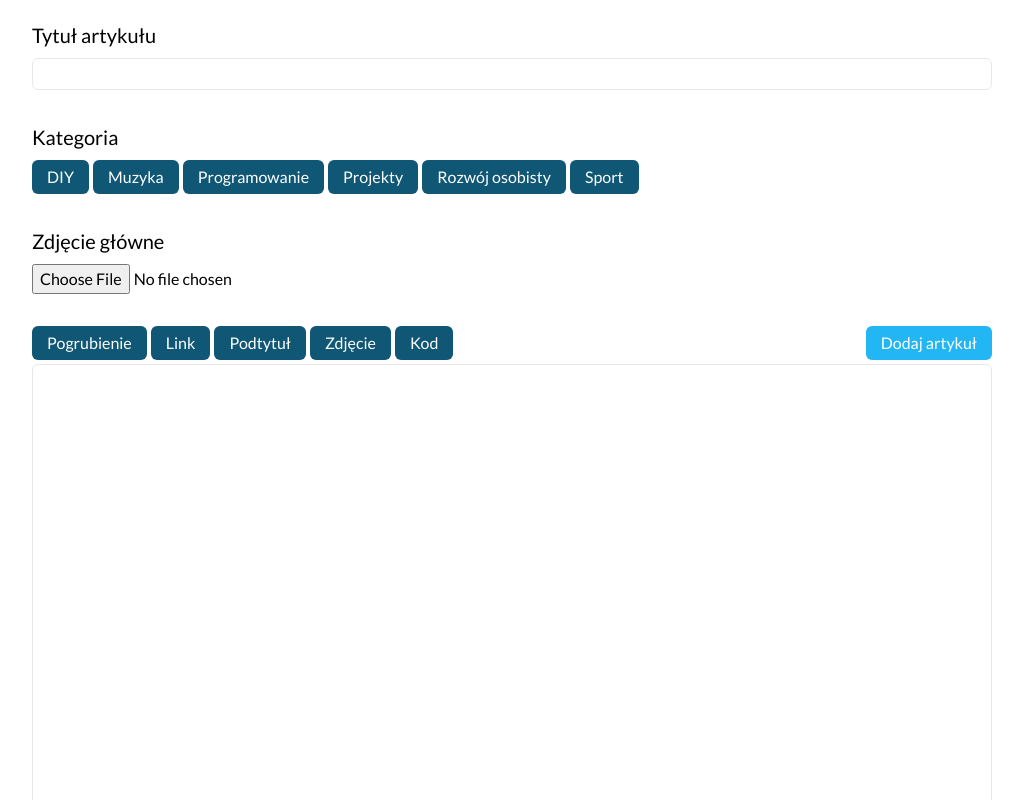
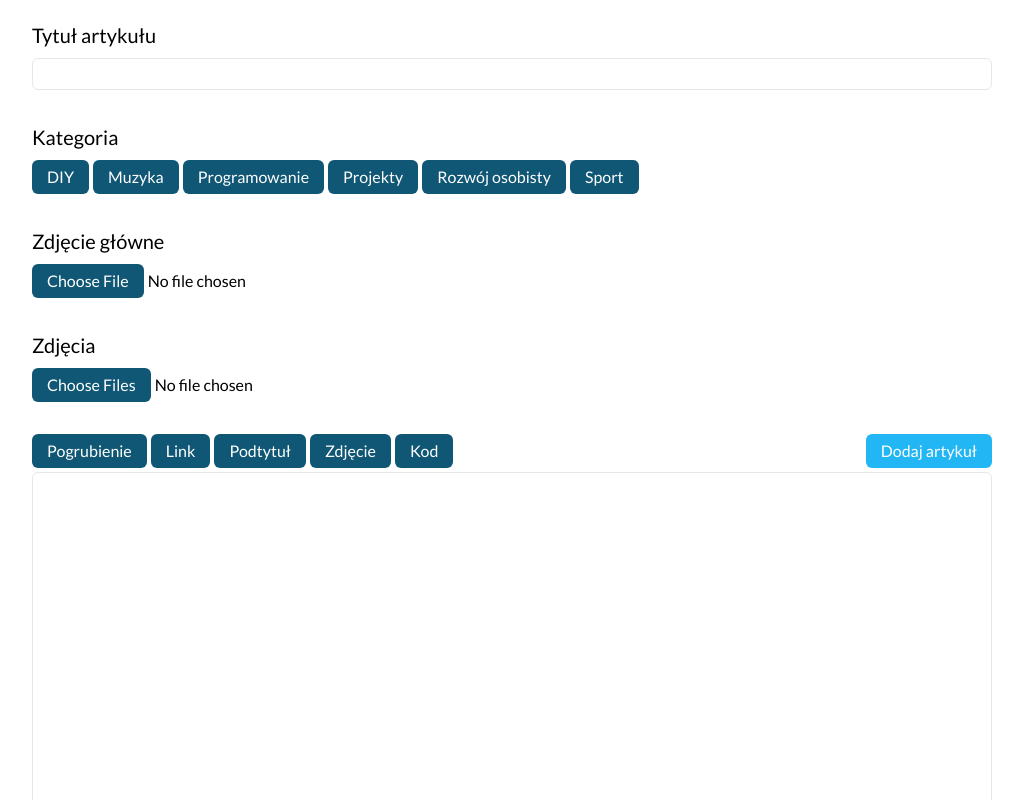
Before and after one commit to rybakpawel/Blog, a Next.js app: page /admin/addArticle in a window 1280 px wide. Shown: the top 800 px of the page, without its empty margins (128-1151 px from the left). Built offline with nearby package versions, Linux system fonts and the light colour scheme.

Commit message:
Create adding other images to article

```diff
--- a/app/(admin)/admin/addArticle/page.jsx
+++ b/app/(admin)/admin/addArticle/page.jsx
@@ -1,16 +1,18 @@
 "use client";
 
 import { useState, useRef } from "react";
+import { useRouter } from 'next/navigation';
 
 export default function AddArticlePage() {
     const [articleForm, setArticleForm] = useState({
         title: "",
         mainImage: null,
+        images: [],
         content: "",
         authorId: "64627cba4d5c4755ddf3bbc4", // do obsłużenia jak będzie system logowania
         category: "",
     });
-
+    const router = useRouter()
     const textareaRef = useRef();
 
     const handleAddMarkdownText = (
@@ -52,7 +54,11 @@ export default function AddArticlePage() {
         const formData = new FormData();
 
         for (const value in articleForm) {
-          formData.append(value, articleForm[value]);
+          if (value !== 'images') formData.append(value, articleForm[value]);
+        }
+
+        for (let i = 0; i < articleForm.images.length; i++) {
+          formData.append('images', articleForm.images[i]);
       }
 
         const fetchedResponse = await fetch(
@@ -67,14 +73,18 @@ export default function AddArticlePage() {
         );
 
         const res = await fetchedResponse.json();
-        console.log(res)
 
+        if(res.error) {
           setArticleForm({
             title: "",
             mainImage: null,
+            images: [],
             content: "",
             category: "",
           });
+        } else {
+          router.push('/admin')
+        }
       };
 
     return (
@@ -203,13 +213,37 @@ export default function AddArticlePage() {
           </div>
           <div className="flex flex-col gap-2">
             <label className="text-lg">Zdjęcie główne</label>
-            <input id="image"
+            <input id="mainImage"
               type="file"
-              name="image"
+              name="mainImage"
+              className="file:border-none file:cursor-pointer file:rounded-md file:bg-primary file:px-[15px] file:py-[5px] file:text-white file:transition file:duration-200 file:hover:opacity-75"
               onChange={(e) => setArticleForm({
                 ...articleForm,
                 mainImage: e.target.files[0]
               })}/>
+          </div>
+          <div className="flex flex-col gap-2">
+            <label className="text-lg">Zdjęcia</label>
+            <input id="images"
+              type="file"
+              name="images"
+              className="file:border-none file:cursor-pointer file:rounded-md file:bg-primary file:px-[15px] file:py-[5px] file:text-white file:transition file:duration-200 file:hover:opacity-75"
+              multiple
+              onChange={(e) => {
+                const newArray = articleForm.images
+                newArray.push(e.target.files[0])
+
+                setArticleForm({
+                ...articleForm,
+                images: newArray
+                })
+              }}/>
+              {articleForm.images ? articleForm.images.map((image) => {
+                return (
+                  <p key={image.name}>{image.name}</p>
+                )
+              }) : null}
+
           </div>
           <div className="flex flex-col gap-1">
             <div className="flex justify-between">
@@ -225,7 +259,7 @@ export default function AddArticlePage() {
                   className="cursor-pointer rounded-md bg-primary px-[15px] py-[5px] text-white transition duration-200 hover:opacity-75"
                   type="button"
                   onClick={() =>
-                    handleAddMarkdownText("[", "](Wprowadź adres)")
+                    handleAddMarkdownText("[", "](WPROWADŹ ADRES)")
                   }
                 >
                   Link
@@ -242,7 +276,7 @@ export default function AddArticlePage() {
                   type="button"
                   onClick={() =>
                     handleAddMarkdownText(
-                      "![Wprowadź ALT](Wprowadź URL)",
+                      '![WPROWADŹ ALT]("public/articleImages/WPROWADŹ NAZWĘ ZDJĘCIA")',
                       "",
                       true,
                     )
--- a/app/api/articles/route.js
+++ b/app/api/articles/route.js
@@ -28,14 +28,14 @@ export async function POST(request) {
     let articleData = {
       title: formData.get('title'),
       mainImage: formData.get('mainImage'),
+      images: formData.getAll('images'),
       content: formData.get('content'),
       authorId: formData.get('authorId'),
       category: formData.get('category')
     }
-      const { error } = articleFormValidation(articleData);
+    const { error } = articleFormValidation(articleData);
 
-      if (error) {
-
+    if (error) {
         const locations = [];
         error.details.forEach((detail) => {
           locations.push({
@@ -48,7 +48,7 @@ export async function POST(request) {
           error: 400,
           locations,
         });
-      } else {
+    } else {
         const bytes = await articleData.mainImage.arrayBuffer();
         const buffer = Buffer.from(bytes);
         const path = `public/articleImages/${articleData.mainImage.name}`;
@@ -56,14 +56,21 @@ export async function POST(request) {
 
         const { error } = await createArticle(articleData);
 
-        await writeFile(path, buffer)
+        await writeFile(path, buffer);
+
+        for (const image of articleData.images) {
+          const bytes = await image.arrayBuffer();
+          const buffer = Buffer.from(bytes);
+          const path = `public/articleImages/${image.name}`;
+
+          await writeFile(path, buffer);
+        }
 
         return NextResponse.json({
-          error,
+            error,
         });
-      }
+    }
   } catch (error) {
-    console.error(error)
     return NextResponse.json({ error: error.message });
   }
 }
--- a/components/ArticlesList.jsx
+++ b/components/ArticlesList.jsx
@@ -3,7 +3,6 @@
 import { useSearchParams } from "next/navigation";
 import ArticlesListItem from "./ArticlesListItem";
 import Pagination from "./Pagination";
-import defaultImage from "@/public/defaultImage.jpg";
 
 async function fetchArticles(pageIndex, limit) {
     const response = await fetch(
@@ -35,7 +34,7 @@ const ArticlesList = async () => {
                             <ArticlesListItem
                                 id={article.id}
                                 key={article.id}
-                                img={defaultImage}
+                                img={article.mainImage}
                                 title={article.title}
                                 content={article.content}
                                 createdDate={article.createdDate}
--- a/components/ArticlesListItem.jsx
+++ b/components/ArticlesListItem.jsx
@@ -5,14 +5,14 @@ import DateLine from "./DateLine";
 const ArticlesListItem = ({ id, img, title, content, createdDate }) => {
   const datetime = new Date(createdDate);
   const articleDate = datetime.toISOString().split("T")[0];
-
+  const path = require(`../${img}`)
   return (
     <div className="my-[20px]">
       <div className="md:mb-[16px] md:flex md:max-h-[200px]">
         <Link href={`/articles/${id}`}>
           <div className="overflow-hidden">
             <Image
-              src={img}
+              src={path}
               alt={title}
               className="mb-[16px] max-h-[200px] max-w-[320px] cursor-pointer object-cover transition duration-300 hover:scale-110 md:mb-0"
             />
--- a/validation/articleFormValidation.js
+++ b/validation/articleFormValidation.js
@@ -9,6 +9,7 @@ export const articleFormValidation = (data) => {
         mainImage: Joi.any().required({
             "any.required": "Zdjęcie główne jest wymagane"
         }),
+        images: Joi.any(),
         content: Joi.string().min(30).required().messages({
             "string.email": "Treść musi zawierać co najmniej 30 znaków.",
             "any.required": "Treść jest wymagana.",
```
Also changed, not shown: app/api/articles/popular/route.js (line endings or trailing spaces). Lines whose indentation alone changed are shown as unchanged.
